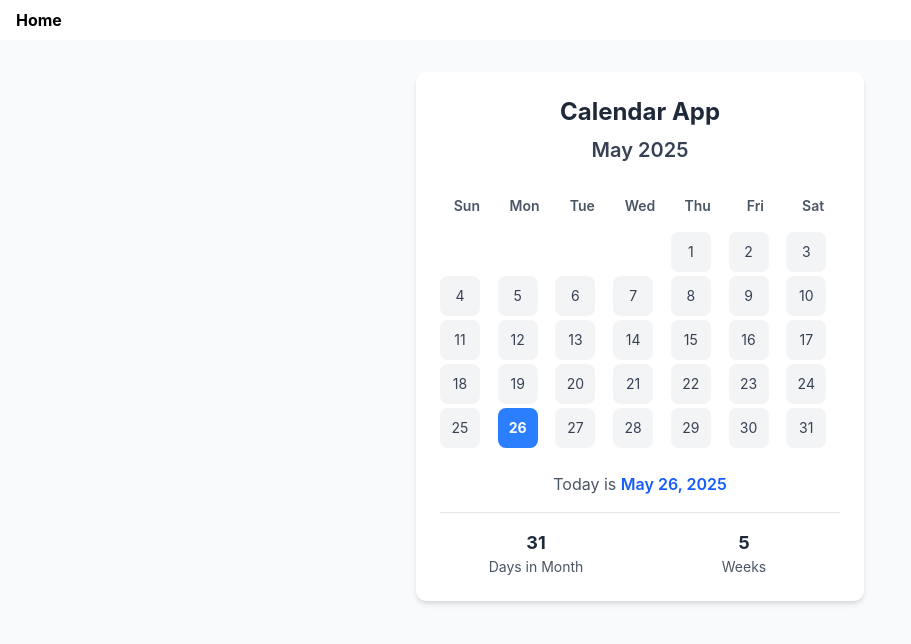
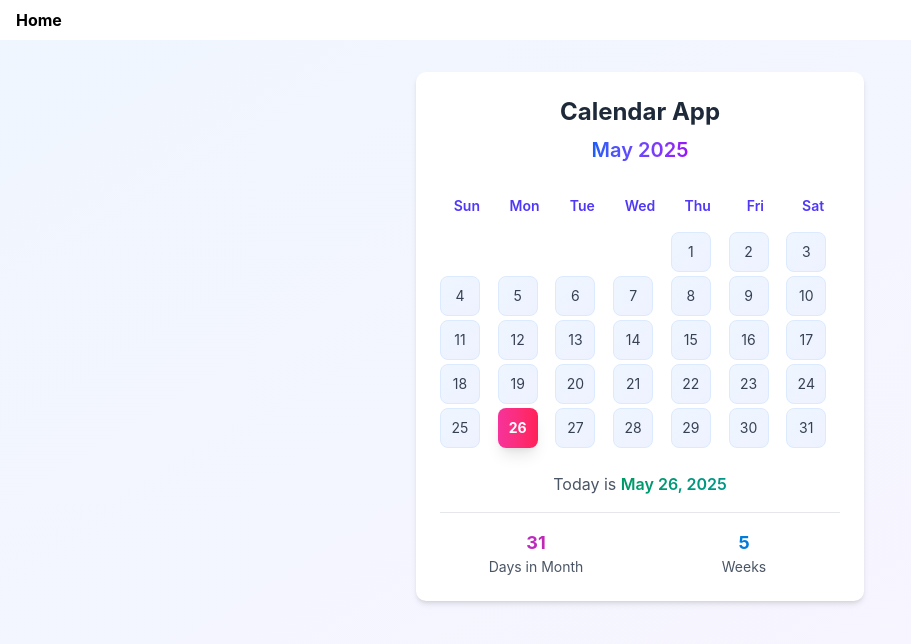
Before and after one commit to wzliu888/116021147177148661292-robust-nebula-5035, a React (Vite) app: page / in a window 1280 px wide. Shown: the top 644 px of the page, without its empty margins (0-911 px from the left). Built offline with nearby package versions, Linux system fonts and the light colour scheme.

Commit message:
feat: Follow up - can you make it more colorful

```diff
--- a/src/routes/index.tsx
+++ b/src/routes/index.tsx
@@ -37,7 +37,7 @@ function App() {
   }
 
   return (
-    <div className="min-h-screen bg-gray-50 py-8">
+    <div className="min-h-screen bg-gradient-to-br from-blue-50 to-purple-50 py-8">
       <div className="max-w-md mx-auto bg-white rounded-lg shadow-md p-6">
         {/* Calendar Header */}
         <div className="text-center mb-6">
@@ -45,7 +45,7 @@ function App() {
             Calendar App
           </h1>
           <h2 className="text-xl font-semibold text-gray-700">
-            {monthNames[currentMonth]} {currentYear}
+            <span className="bg-gradient-to-r from-blue-600 to-purple-600 bg-clip-text text-transparent">{monthNames[currentMonth]} {currentYear}</span>
           </h2>
         </div>
 
@@ -54,7 +54,7 @@ function App() {
           {dayNames.map((day) => (
             <div
               key={day}
-              className="text-center text-sm font-semibold text-gray-600 py-2"
+              className="text-center text-sm font-semibold text-indigo-600 py-2"
             >
               {day}
             </div>
@@ -75,8 +75,8 @@ function App() {
                     day === null
                       ? ''
                       : isCurrentDay
-                      ? 'bg-blue-500 text-white font-bold'
-                      : 'bg-gray-100 hover:bg-gray-200 text-gray-700'
+                      ? 'bg-gradient-to-r from-pink-500 to-rose-500 text-white font-bold shadow-lg'
+                      : 'bg-gradient-to-br from-blue-50 to-indigo-50 hover:from-blue-100 hover:to-indigo-100 text-gray-700 border border-blue-100'
                   }
                 `}
               >
@@ -90,7 +90,7 @@ function App() {
         <div className="mt-6 text-center">
           <p className="text-gray-600">
             Today is{' '}
-            <span className="font-semibold text-blue-600">
+            <span className="font-semibold bg-gradient-to-r from-emerald-600 to-teal-600 bg-clip-text text-transparent">
               {monthNames[currentMonth]} {currentDay}, {currentYear}
             </span>
           </p>
@@ -100,11 +100,11 @@ function App() {
         <div className="mt-4 pt-4 border-t border-gray-200">
           <div className="grid grid-cols-2 gap-4 text-center">
             <div>
-              <p className="text-lg font-bold text-gray-800">{daysInMonth}</p>
+              <p className="text-lg font-bold bg-gradient-to-r from-purple-600 to-pink-600 bg-clip-text text-transparent">{daysInMonth}</p>
               <p className="text-sm text-gray-600">Days in Month</p>
             </div>
             <div>
-              <p className="text-lg font-bold text-gray-800">
+              <p className="text-lg font-bold bg-gradient-to-r from-cyan-600 to-blue-600 bg-clip-text text-transparent">
                 {Math.ceil(calendarDays.length / 7)}
               </p>
               <p className="text-sm text-gray-600">Weeks</p>
```
